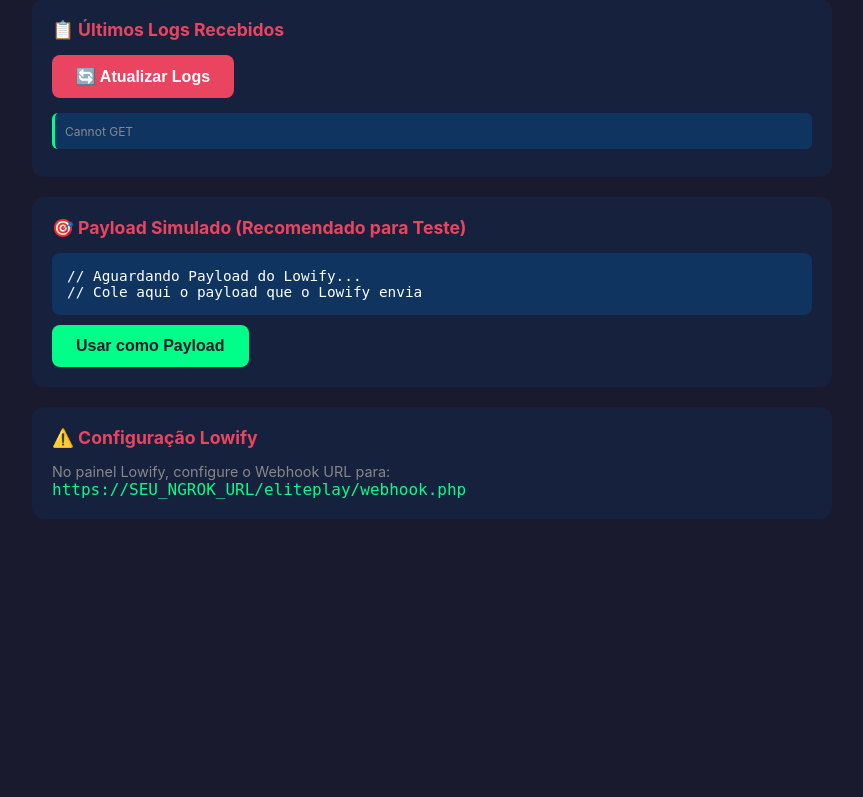
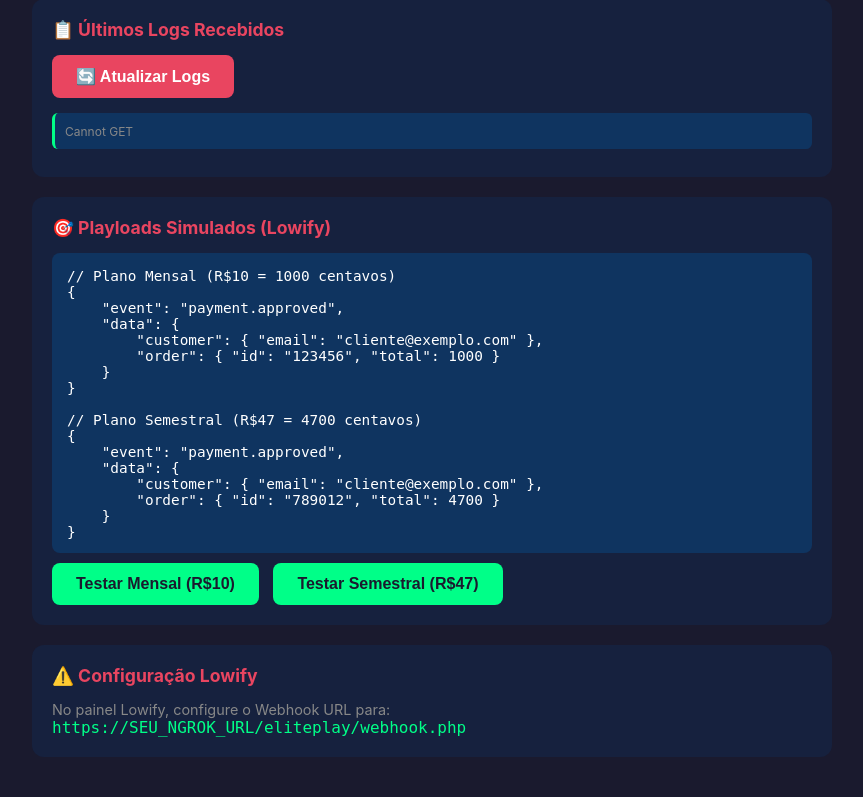
Before and after one commit to wurfcc/ElitePLAY, a PHP site: page /teste_webhook.php in a window 1280 px wide. Shown: the part 382-1179 px from the top of the page, without its empty margins (208-1071 px from the left). Before the commit the page ends 901 px from the top, so only its background shows below. Run offline with PHP 8.4, Linux system fonts and the light colour scheme.

Commit message:
feat: implementa lógica completa do webhook Lowify com planos mensal e semestral

```diff
--- a/teste_webhook.php
+++ b/teste_webhook.php
@@ -103,10 +103,26 @@
         </div>
 
         <div class="card">
-            <h2>🎯 Payload Simulado (Recomendado para Teste)</h2>
-            <pre id="samplePayload">// Aguardando Payload do Lowify...
-// Cole aqui o payload que o Lowify envia</pre>
-            <button onclick="useSample()" class="btn" style="margin-top: 10px;">Usar como Payload</button>
+            <h2>🎯 Playloads Simulados (Lowify)</h2>
+            <pre id="samplePayload">// Plano Mensal (R$10 = 1000 centavos)
+{
+    "event": "payment.approved",
+    "data": {
+        "customer": { "email": "cliente@exemplo.com" },
+        "order": { "id": "123456", "total": 1000 }
+    }
+}
+
+// Plano Semestral (R$47 = 4700 centavos)
+{
+    "event": "payment.approved",
+    "data": {
+        "customer": { "email": "cliente@exemplo.com" },
+        "order": { "id": "789012", "total": 4700 }
+    }
+}</pre>
+            <button onclick="useSample('mensal')" class="btn" style="margin-top: 10px; margin-right: 10px;">Testar Mensal (R$10)</button>
+            <button onclick="useSample('semestral')" class="btn" style="margin-top: 10px;">Testar Semestral (R$47)</button>
         </div>
 
         <div class="card">
@@ -167,14 +183,28 @@
             }
         }
 
-        function useSample() {
-            const sample = {
-                event: "payment.approved",
-                data: {
-                    customer: { email: "cliente@exemplo.com" },
-                    order: { id: "123456", total: 1000 }
-                }
-            };
+        function useSample(tipo) {
+            const email = "cliente_" + Date.now() + "@teste.com";
+            let sample;
+
+            if (tipo === 'semestral') {
+                sample = {
+                    event: "payment.approved",
+                    data: {
+                        customer: { email: email },
+                        order: { id: "SEM" + Date.now(), total: 4700 }
+                    }
+                };
+            } else {
+                sample = {
+                    event: "payment.approved",
+                    data: {
+                        customer: { email: email },
+                        order: { id: "MEN" + Date.now(), total: 1000 }
+                    }
+                };
+            }
+
             document.getElementById('payloadInput').value = JSON.stringify(sample, null, 2);
         }
 
```
Also changed, not shown: webhook.php (+89 -5 lines).
